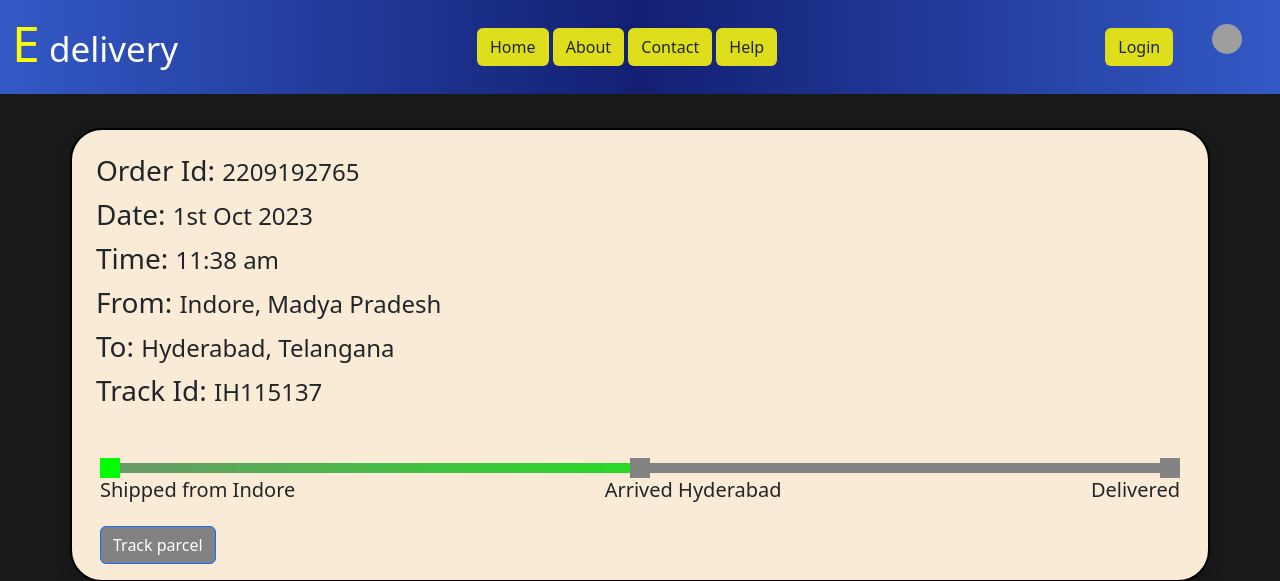
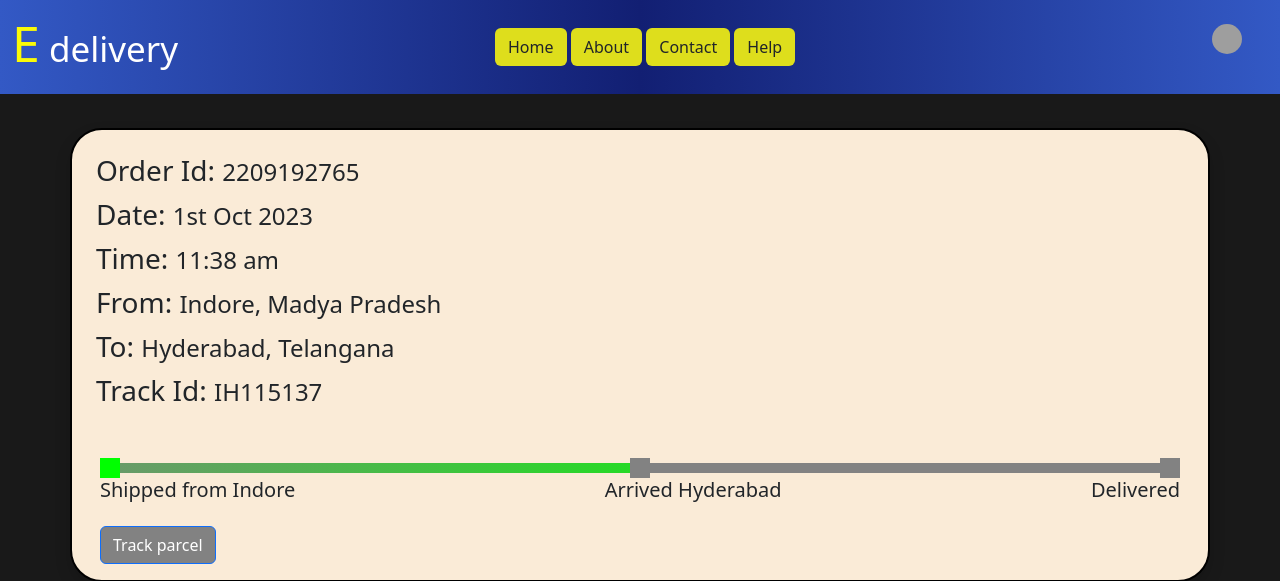
Before and after one commit to YannamYeswanth/COURIER-PARCEL-DELIVERY-DATABASE-MANAGEMENT-SYSTEM, a Django app: template Parcel_delivery/courier_service/templates/my_orders.html in a window 1280 px wide. Shown: the top 581 px of the page. Run offline with Django 4.2, Linux system fonts and the light colour scheme; the template is opened without the code that fills it, so the values that code supplies are empty; grey boxes are pictures that could not be loaded.

Commit message:
Update my_orders.html

```diff
--- a/Parcel_delivery/courier_service/templates/my_orders.html
+++ b/Parcel_delivery/courier_service/templates/my_orders.html
@@ -95,7 +95,7 @@
             </div>
           </div>
         </div>
-        <div class="nav justify-content-end"><a href="login.html" type="button" class="btn">Login</a></div>
+
         <div class="nav justify-content-end" style="padding-left: 3%;padding-right:3%;"><a href="user_profile.html" type="button" ><img class="rounded-circle mb-3" src="https://static.vecteezy.com/system/resources/thumbnails/002/318/271/small/user-profile-icon-free-vector.jpg" alt="Generic placeholder image" width="30" height="30"></a></div>
       </nav>
     <div class="container border border-2 shadow rounded rounded-5 border-black p-3" style="background-color: antiquewhite; margin-top: 10%;">
```
